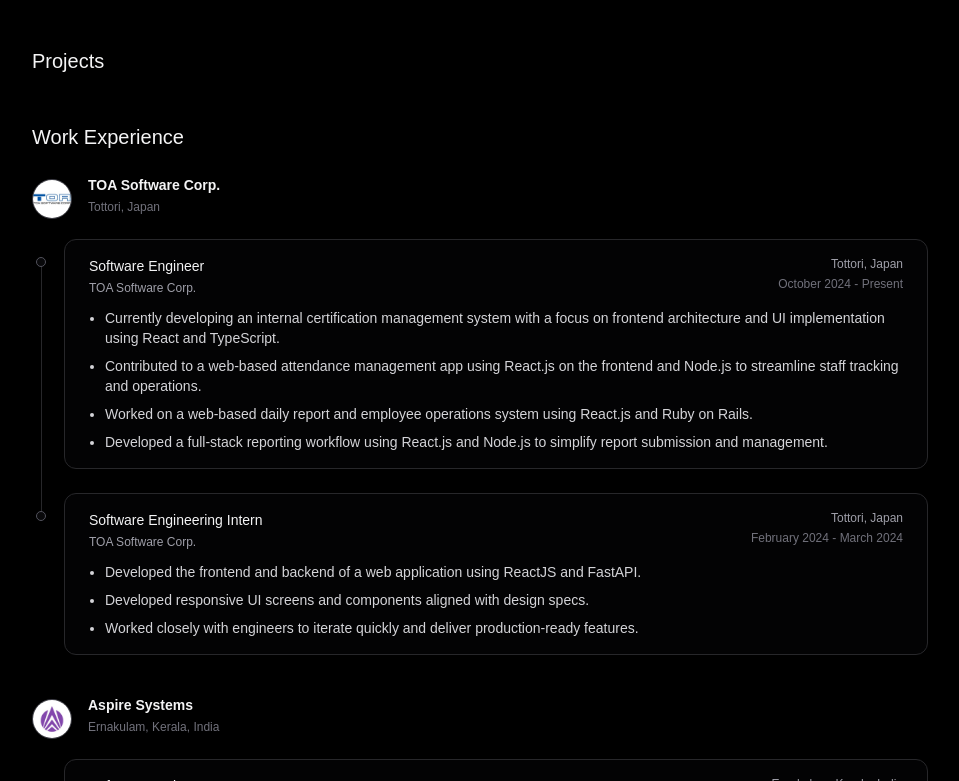
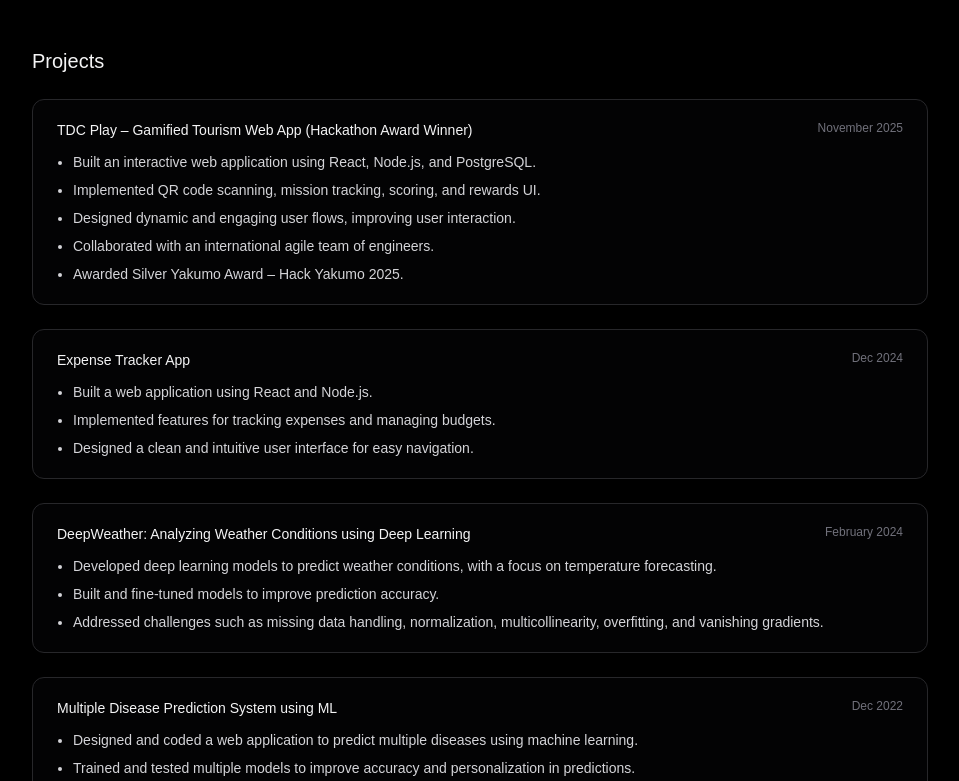
Before and after one commit to parvathy07r/portfolio, a Next.js app: page / in a window 1280 px wide. Shown: the part 779-1560 px from the top of the page, without its empty margins (144-1103 px from the left). Built offline with nearby package versions, Linux system fonts and the light colour scheme.

Commit message:
fix: added project details under the project section

```diff
--- a/src/app/page.tsx
+++ b/src/app/page.tsx
@@ -50,6 +50,46 @@
             "Worked in an agile environment to deliver features, fixes, and improvements on schedule.",
           ],
         },
+      ],
+    },
+  ];
+
+  const projects = [
+    {
+      title: "TDC Play – Gamified Tourism Web App (Hackathon Award Winner)",
+      date: "November 2025",
+      bullets: [
+        "Built an interactive web application using React, Node.js, and PostgreSQL.",
+        "Implemented QR code scanning, mission tracking, scoring, and rewards UI.",
+        "Designed dynamic and engaging user flows, improving user interaction.",
+        "Collaborated with an international agile team of engineers.",
+        "Awarded Silver Yakumo Award – Hack Yakumo 2025.",
+      ],
+    },
+    {
+      title: "Expense Tracker App",
+      date: "Dec 2024",
+      bullets: [
+        "Built a web application using React and Node.js.",
+        "Implemented features for tracking expenses and managing budgets.",
+        "Designed a clean and intuitive user interface for easy navigation.",
+      ],
+    },
+    {
+      title: "DeepWeather: Analyzing Weather Conditions using Deep Learning",
+      date: "February 2024",
+      bullets: [
+        "Developed deep learning models to predict weather conditions, with a focus on temperature forecasting.",
+        "Built and fine-tuned models to improve prediction accuracy.",
+        "Addressed challenges such as missing data handling, normalization, multicollinearity, overfitting, and vanishing gradients.",
+      ],
+    },
+    {
+      title: "Multiple Disease Prediction System using ML",
+      date: "Dec 2022",
+      bullets: [
+        "Designed and coded a web application to predict multiple diseases using machine learning.",
+        "Trained and tested multiple models to improve accuracy and personalization in predictions.",
       ],
     },
   ];
@@ -127,6 +167,28 @@
         >
           <div className="space-y-3">
             <h2 className="text-xl font-medium">Projects</h2>
+          </div>
+
+          <div className="space-y-6">
+            {projects.map((project) => (
+              <article
+                key={`${project.title}-${project.date}`}
+                className="rounded-xl border border-zinc-800 bg-zinc-950/40 px-6 py-5 transition-all duration-300 ease-out hover:border-zinc-400 hover:bg-zinc-900/80 hover:shadow-[0_18px_45px_rgba(0,0,0,0.75)] cursor-pointer"
+              >
+                <div className="flex flex-col gap-2 sm:flex-row sm:items-start sm:justify-between">
+                  <h3 className="text-sm font-medium text-zinc-100">
+                    {project.title}
+                  </h3>
+                  <p className="text-xs text-zinc-500">{project.date}</p>
+                </div>
+
+                <ul className="mt-3 list-disc space-y-2 pl-4 text-sm text-zinc-300">
+                  {project.bullets.map((b) => (
+                    <li key={b}>{b}</li>
+                  ))}
+                </ul>
+              </article>
+            ))}
           </div>
         </section>
 
```
